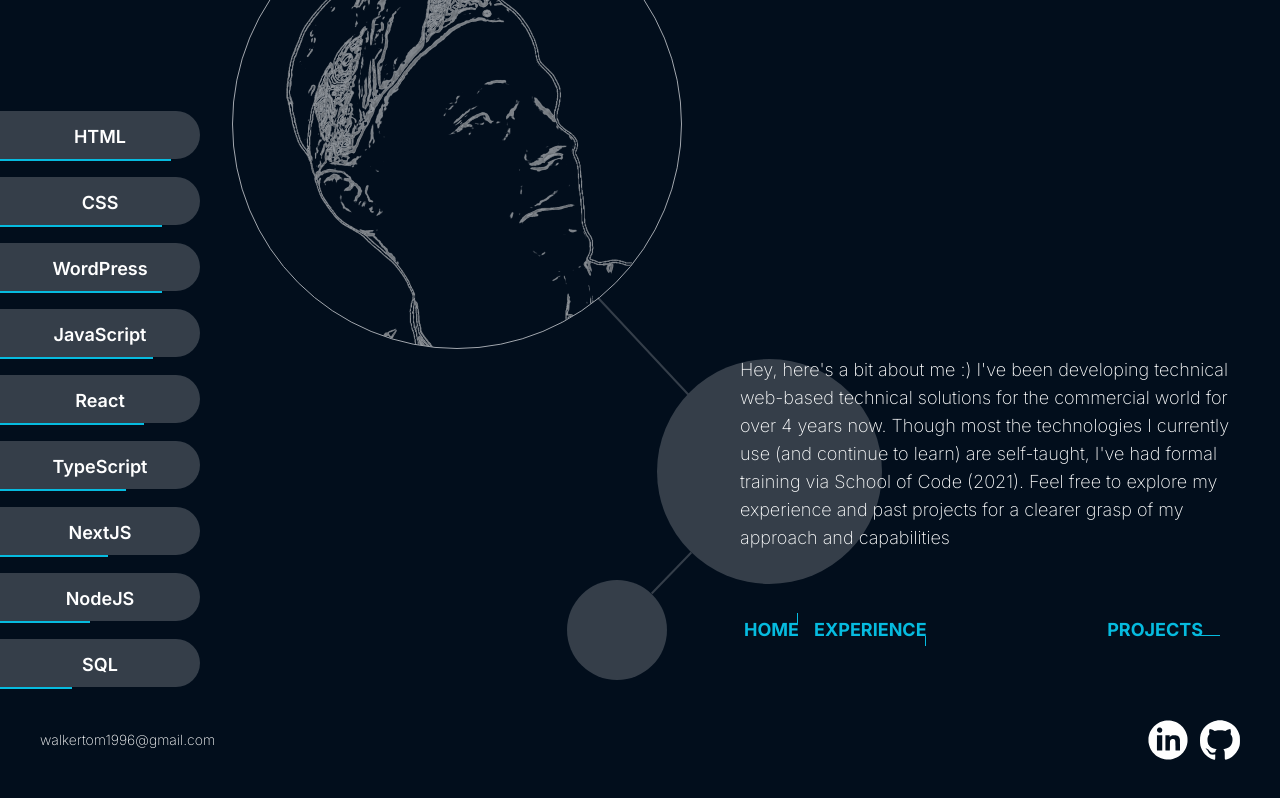
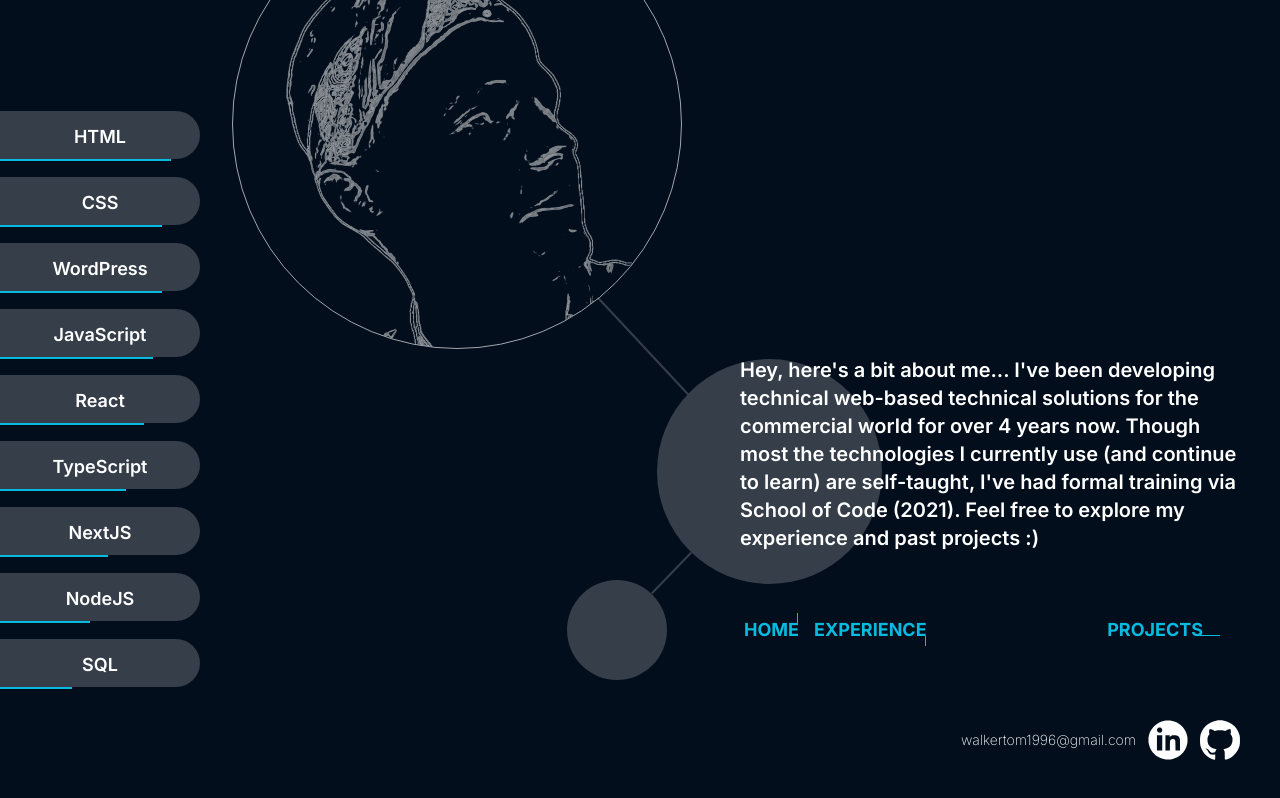
Before and after one commit to personal-tom-walker/portfolio-app-v1, a Next.js app: page /about in a window 1280 px wide. Built offline with nearby package versions, Linux system fonts and the light colour scheme.

Commit message:
tweak to content and footer

```diff
--- a/app/components/DesktopOnly/Footer.tsx
+++ b/app/components/DesktopOnly/Footer.tsx
@@ -7,10 +7,10 @@ import SocialItem from '../SocialItem';
 
 const Footer = () => {
   return (
-    <footer className='absolute flex justify-between items-center bottom-0 h-20 pb-10 px-10 z-20 w-full bg-dark'>
+    <footer className='absolute flex justify-end items-center bottom-0 h-20 pb-10 px-10 z-20 w-full'>
       <Link
         href={`mailto:${PROFESSIONAL_EMAIL}`}
-        className='text-white font-extralight text-sm'
+        className='text-white font-extralight text-sm hover:font-semibold'
       >
         {PROFESSIONAL_EMAIL}
       </Link>
--- a/app/components/MainContent.tsx
+++ b/app/components/MainContent.tsx
@@ -1,14 +1,14 @@
 import { MainContentProps } from '../types';
 
 const MainContent = ({ content }: { content: MainContentProps }) => {
-  const { title, subtitle, text, isHome } = content;
+  const { title, subtitle, text, isBold } = content;
   return (
     <div className='flex flex-col w-full'>
       {title && <h1 className='mb-4'>{title}</h1>}
       {subtitle && <h2 className='mb-12 pl-1'>{subtitle}</h2>}
       <p
         className={`pl-1 ${
-          isHome ? 'text-xl font-semibold' : 'text-lg font-extralight'
+          isBold ? 'text-xl font-semibold' : 'text-lg font-extralight'
         }`}
       >
         {text}
--- a/app/constants/mainContent.tsx
+++ b/app/constants/mainContent.tsx
@@ -4,17 +4,17 @@ export const mainContentHome = {
   title: 'Tom Walker',
   subtitle: 'Software Developer',
   text: 'Full Stack Ability | Front End Specialist',
-  isHome: true,
+  isBold: true,
 };
 
 export const mainContentAbout = {
-  text: 'Hey, here\'s a bit about me :) I\'ve been developing technical web-based technical solutions for the commercial world for over 4 years now. Though most the technologies I currently use (and continue to learn) are self-taught, I\'ve had formal training via School of Code (2021). Feel free to explore my experience and past projects for a clearer grasp of my approach and capabilities',
+  text: "Hey, here's a bit about me... I've been developing technical web-based technical solutions for the commercial world for over 4 years now. Though most the technologies I currently use (and continue to learn) are self-taught, I've had formal training via School of Code (2021). Feel free to explore my experience and past projects :)",
+  isBold: true,
 };
 
 export const infoCardExperience = [
   {
     letter: 'F',
-    role: 'All Sorts',
     company: 'Freelance',
     link: '/',
     dateRange: 'Sep 2023 - Feb 2024',
--- a/app/types.ts
+++ b/app/types.ts
@@ -30,7 +30,7 @@ export interface MainContentProps {
   title?: string;
   subtitle?: string;
   text: string;
-  isHome?: boolean;
+  isBold?: boolean;
 }
 
 interface Technologies {
```
